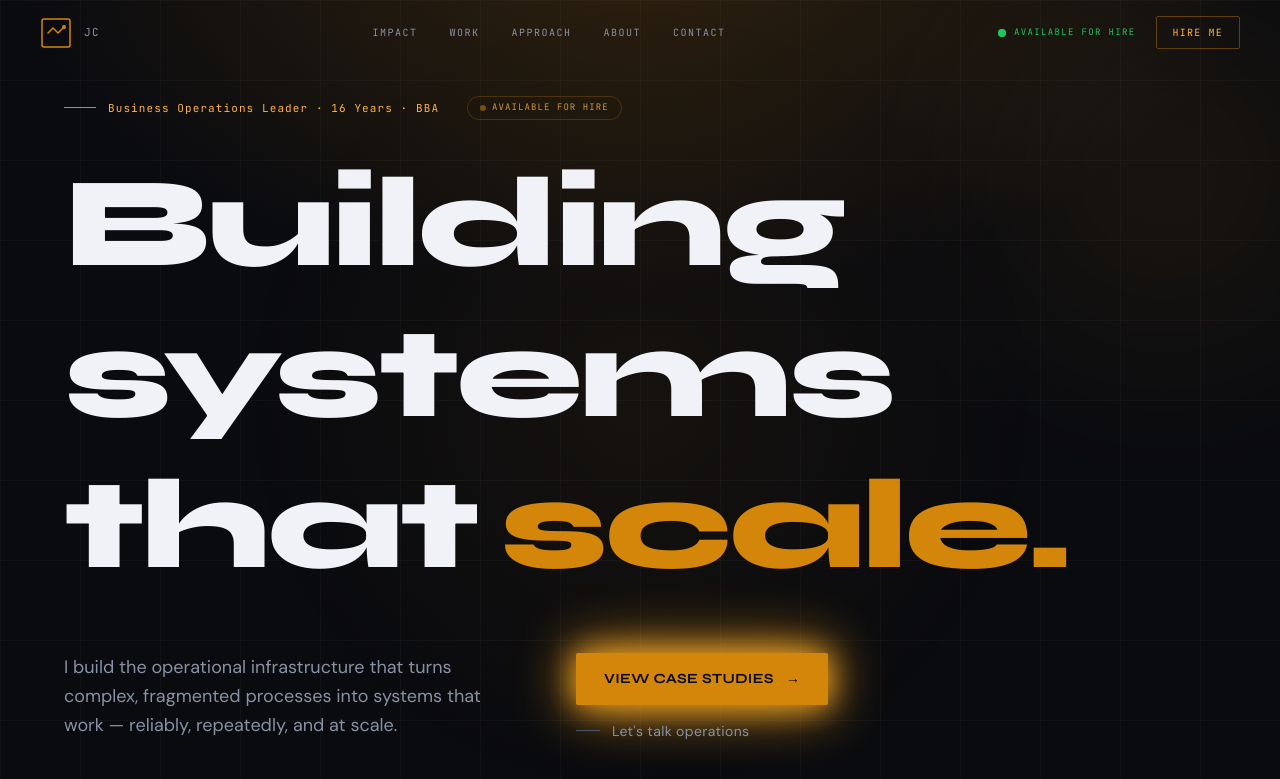
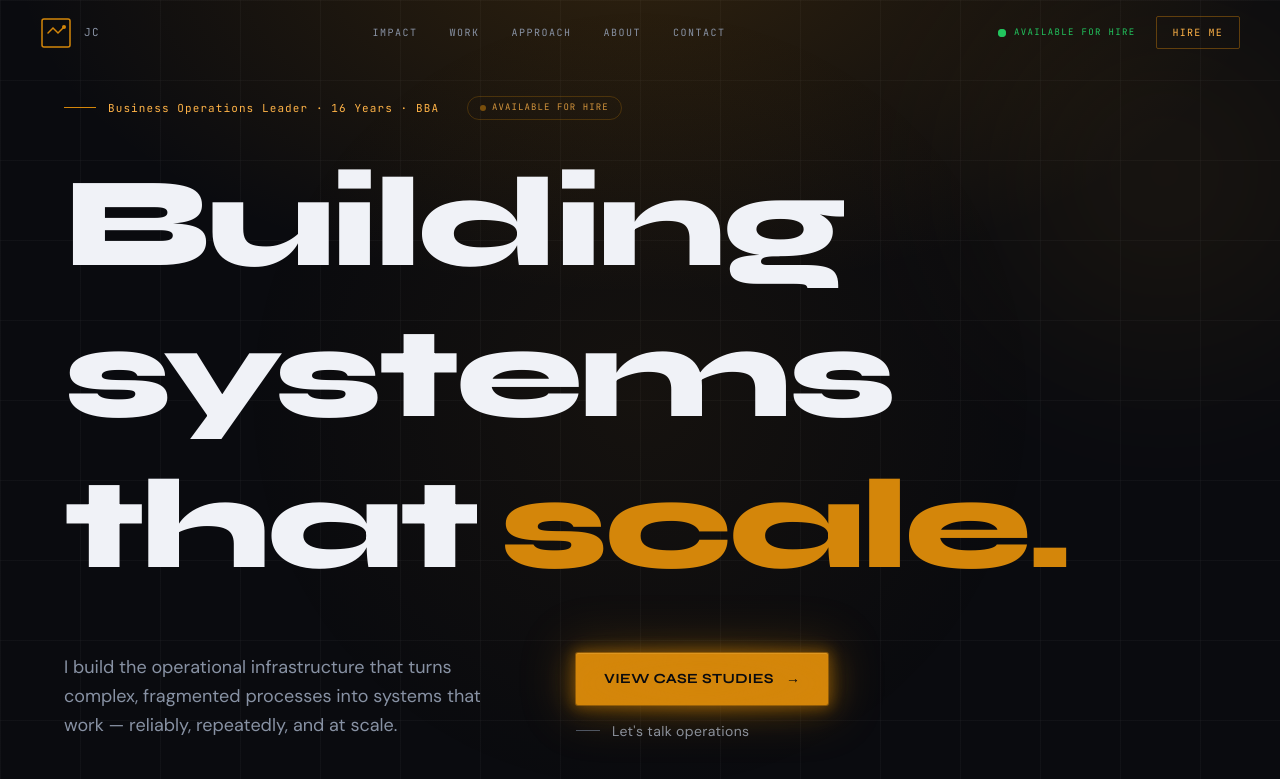
Before and after one commit to tru0blu0/jimmy-chamberlin-portfolio, a React (Vite) app: page / in a window 1280 px wide. Shown: the top 779 px of the page. Built offline with nearby package versions, Linux system fonts and the light colour scheme.

Commit message:
feat: CTA button backlit panel effect — pseudo-element blur blob + 4-layer shadow stack

```diff
--- a/src/components/Hero.tsx
+++ b/src/components/Hero.tsx
@@ -101,7 +101,7 @@ export default function Hero() {
           >
             <a
               href="#work"
-              className="amber-cta group inline-flex items-center gap-3 bg-amber-base hover:bg-amber-glow text-bg-deep font-display font-bold text-sm tracking-wide px-7 py-4 rounded-sm transition-all duration-200 shadow-amber-glow hover:shadow-amber-glow"
+              className="amber-cta group inline-flex items-center gap-3 bg-amber-base hover:bg-amber-glow text-bg-deep font-display font-bold text-sm tracking-wide px-7 py-4 rounded-sm"
             >
               VIEW CASE STUDIES
               <span aria-hidden="true" className="group-hover:translate-x-1 transition-transform">→</span>
--- a/src/index.css
+++ b/src/index.css
@@ -44,6 +44,54 @@
     outline-offset: 3px;
     border-radius: 2px;
   }
+  /* ── Amber CTA backlit panel effect ── */
+  .amber-cta {
+    position: relative;
+    isolation: isolate;
+    /* 4-layer shadow stack: border-amplifier | near-bloom | atmospheric-backlight | grounding-drop */
+    box-shadow:
+      inset 0 1px 0 rgba(255,213,128,0.22),
+      0 0 0 1px rgba(212,134,10,0.45),
+      0 0 14px 3px rgba(212,134,10,0.40),
+      0 0 50px 10px rgba(212,134,10,0.18),
+      0 4px 20px rgba(0,0,0,0.55);
+    transition: box-shadow 0.3s ease, transform 0.2s ease;
+  }
+
+  /* The physical light blob — sits behind the button */
+  .amber-cta::after {
+    content: '';
+    position: absolute;
+    inset: -6px;
+    z-index: -1;
+    border-radius: 4px;
+    background: radial-gradient(
+      ellipse 110% 90% at 50% 58%,
+      rgba(212,134,10,0.65) 0%,
+      rgba(212,134,10,0.25) 45%,
+      transparent 72%
+    );
+    filter: blur(14px);
+    opacity: 0.85;
+    transition: filter 0.3s ease, inset 0.3s ease, opacity 0.3s ease;
+  }
+
+  .amber-cta:hover {
+    transform: translateY(-1px);
+    box-shadow:
+      inset 0 1px 0 rgba(255,213,128,0.30),
+      0 0 0 1px rgba(245,166,35,0.65),
+      0 0 20px 5px rgba(245,166,35,0.55),
+      0 0 70px 18px rgba(212,134,10,0.28),
+      0 6px 28px rgba(0,0,0,0.65);
+  }
+
+  .amber-cta:hover::after {
+    filter: blur(20px);
+    inset: -10px;
+    opacity: 1;
+  }
+
   /* On amber CTA fills, swap to a dark inner ring so the focus stays visible */
   .amber-cta:focus-visible {
     outline-color: #0A0B0F;
```
